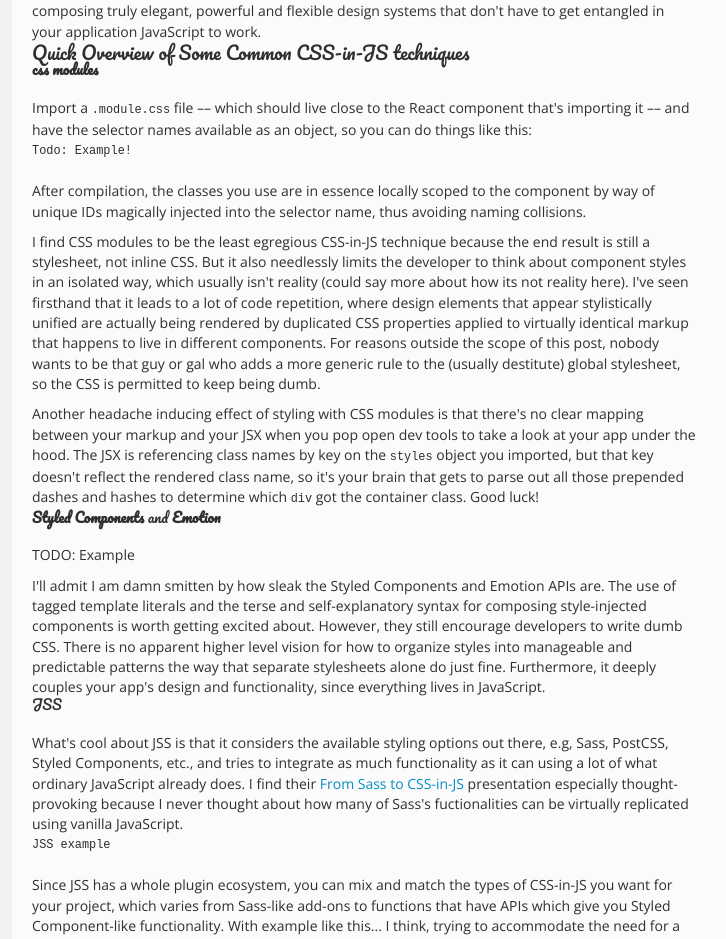
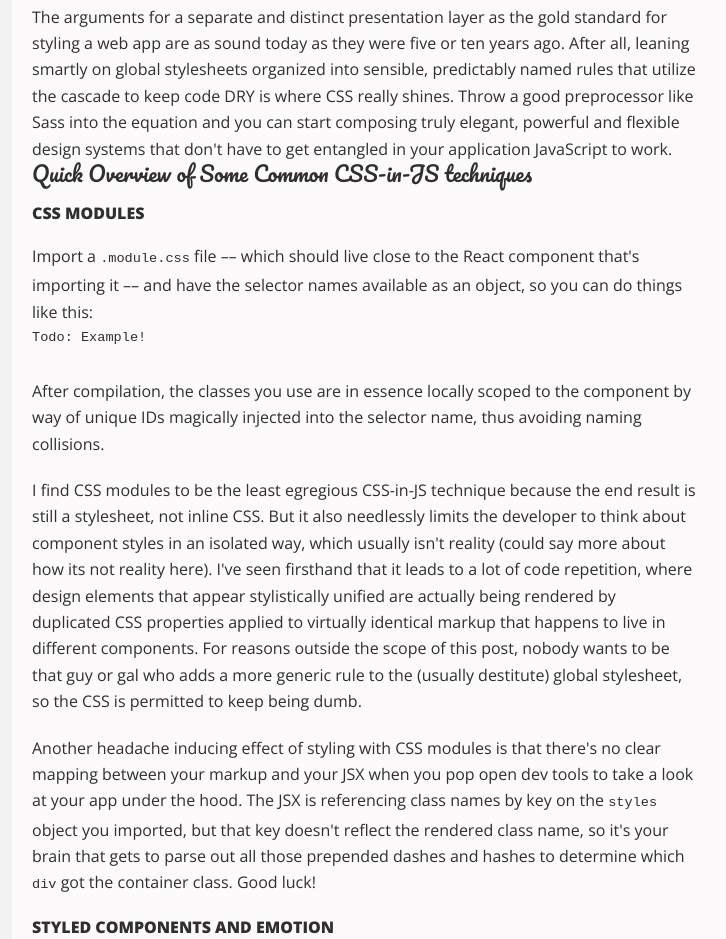
Before and after one commit to foxdoubt/foxdoubt.io, a Gatsby site: page /smart-techniques-dumb-css/ in a window 1280 px wide. Shown: the part 486-1425 px from the top of the page, without its empty margins (113-839 px from the left). Built offline with nearby package versions, Linux system fonts and the light colour scheme; Gatsby itself is replaced by a stand-in of ours; some packages are replaced by stand-ins of ours; code samples lack their colours.

Commit message:
Tweak blog styles and integrate prism code formatting styles

```diff
--- a/content/blog/smart-techniques-dumb-css/index.md
+++ b/content/blog/smart-techniques-dumb-css/index.md
@@ -10,7 +10,7 @@ The arguments for a separate and distinct presentation layer as the gold standar
 
 ### Quick Overview of Some Common CSS-in-JS techniques
 
-#### **css modules**
+<h4 class="blog-subtitle uppercase bold">css modules</h4>
 
 Import a `.module.css` file –– which should live close to the React component that's importing it –– and have the selector names available as an object, so you can do things like this:
 
@@ -24,13 +24,13 @@ I find CSS modules to be the least egregious CSS-in-JS technique because the end
 
 Another headache inducing effect of styling with CSS modules is that there's no clear mapping between your markup and your JSX when you pop open dev tools to take a look at your app under the hood. The JSX is referencing class names by key on the `styles` object you imported, but that key doesn't reflect the rendered class name, so it's your brain that gets to parse out all those prepended dashes and hashes to determine which `div` got the container class. Good luck!
 
-#### **Styled Components** and **Emotion**
+<h4 class="blog-subtitle uppercase bold">styled components and emotion</h4>
 
 TODO: Example
 
 I'll admit I am damn smitten by how sleak the Styled Components and Emotion APIs are. The use of tagged template literals and the terse and self-explanatory syntax for composing style-injected components is worth getting excited about. However, they still encourage developers to write dumb CSS. There is no apparent higher level vision for how to organize styles into manageable and predictable patterns the way that separate stylesheets alone do just fine. Furthermore, it deeply couples your app's design and functionality, since everything lives in JavaScript.
 
-#### JSS
+<h4 class="blog-subtitle uppercase bold">JSS</h4>
 
 What's cool about JSS is that it considers the available styling options out there, e.g, Sass, PostCSS, Styled Components, etc., and tries to integrate as much functionality as it can using a lot of what ordinary JavaScript already does. I find their <a href="https://cssinjs.org/from-sass-to-cssinjs" target=_blank>From Sass to CSS-in-JS</a> presentation especially thought-provoking because I never thought about how many of Sass's fuctionalities can be virtually replicated using vanilla JavaScript.
 
--- a/gatsby-browser.js
+++ b/gatsby-browser.js
@@ -1,3 +1,3 @@
 // might want to import custom typefaces in case the CDN is slow once hosted
-
+import 'prismjs/themes/prism-solarizedlight.css';
 import './src/styles/index.scss';
--- a/gatsby-config.js
+++ b/gatsby-config.js
@@ -34,6 +34,67 @@ module.exports = {
       resolve: `gatsby-transformer-remark`,
       options: {
         plugins: [
+          {
+            resolve: `gatsby-remark-prismjs`,
+            options: {
+              // Class prefix for <pre> tags containing syntax highlighting;
+              // defaults to 'language-' (eg <pre class="language-js">).
+              // If your site loads Prism into the browser at runtime,
+              // (eg for use with libraries like react-live),
+              // you may use this to prevent Prism from re-processing syntax.
+              // This is an uncommon use-case though;
+              // If you're unsure, it's best to use the default value.
+              classPrefix: 'language-',
+              // This is used to allow setting a language for inline code
+              // (i.e. single backticks) by creating a separator.
+              // This separator is a string and will do no white-space
+              // stripping.
+              // A suggested value for English speakers is the non-ascii
+              // character '›'.
+              inlineCodeMarker: null,
+              // This lets you set up language aliases.  For example,
+              // setting this to '{ sh: "bash" }' will let you use
+              // the language "sh" which will highlight using the
+              // bash highlighter.
+              aliases: {},
+              // This toggles the display of line numbers globally alongside the code.
+              // To use it, add the following line in src/layouts/index.js
+              // right after importing the prism color scheme:
+              //  `require("prismjs/plugins/line-numbers/prism-line-numbers.css");`
+              // Defaults to false.
+              // If you wish to only show line numbers on certain code blocks,
+              // leave false and use the {numberLines: true} syntax below
+              showLineNumbers: false,
+              // If setting this to true, the parser won't handle and highlight inline
+              // code used in markdown i.e. single backtick code like `this`.
+              noInlineHighlight: false,
+              // This adds a new language definition to Prism or extend an already
+              // existing language definition. More details on this option can be
+              // found under the header "Add new language definition or extend an
+              // existing language" below.
+              languageExtensions: [
+                {
+                  language: 'superscript',
+                  extend: 'javascript',
+                  definition: {
+                    superscript_types: /(SuperType)/
+                  },
+                  insertBefore: {
+                    function: {
+                      superscript_keywords: /(superif|superelse)/
+                    }
+                  }
+                }
+              ],
+              // Customize the prompt used in shell output
+              // Values below are default
+              prompt: {
+                user: 'root',
+                host: 'localhost',
+                global: false
+              }
+            }
+          },
           {
             resolve: `gatsby-remark-images`,
             options: {
--- a/package.json
+++ b/package.json
@@ -21,11 +21,11 @@
     "gatsby-remark-classes": "^0.1.2",
     "gatsby-remark-copy-linked-files": "^2.1.19",
     "gatsby-remark-images": "^3.1.22",
-    "gatsby-remark-prismjs": "^3.3.13",
+    "gatsby-remark-prismjs": "^3.3.14",
     "gatsby-remark-responsive-iframe": "^2.2.16",
     "gatsby-remark-smartypants": "^2.1.8",
     "gatsby-source-filesystem": "^2.1.22",
-    "gatsby-transformer-remark": "^2.6.22",
+    "gatsby-transformer-remark": "^2.6.24",
     "gatsby-transformer-sharp": "^2.2.14",
     "node-sass": "^4.12.0",
     "prismjs": "^1.17.1",
--- a/src/styles/index.scss
+++ b/src/styles/index.scss
@@ -93,7 +93,6 @@ h1 {
 
 p {
   font-family: "Open Sans", sans-serif;
-  font-size: $article-content-font-size;
 }
 
 a {
@@ -343,6 +342,10 @@ img {
 
 .content-container {
   background: $desert-white;
+  padding: 0 $content-space-sm;
+  .blog-title {
+    font-weight: 600;
+  }
   .blog-title,
   .blog-subtitle {
     margin: $content-space-sm 0;
@@ -354,7 +357,7 @@ img {
   }
   p {
     &:not(:first-child) {
-      margin-top: $content-space-xs;
+      margin-top: $content-space-sm;
     }
   }
 }
--- a/src/templates/blog-post.js
+++ b/src/templates/blog-post.js
@@ -32,7 +32,7 @@ class BlogPostTemplate extends React.Component {
             </p>
           </div>
         </header>
-        <div className='content-container padding-sm'>
+        <div className='content-container'>
           <section dangerouslySetInnerHTML={{ __html: post.html }} />
         </div>
       </Layout>
--- a/src/utils/typography.js
+++ b/src/utils/typography.js
@@ -1,11 +1,12 @@
 import Typography from 'typography';
 
 const foxDoubtTheme = new Typography({
-  baseFontSize: '14px',
+  baseFontSize: '16px',
+  baseLineHeight: 1.65,
   googleFonts: [
     {
       name: 'Open Sans',
-      styles: ['300', '400', '400i', '800', '800i']
+      styles: ['300', '400', '400i', '600', '800', '800i']
     },
     {
       name: 'Pacifico',
```
Also changed, not shown: 1 other file.
